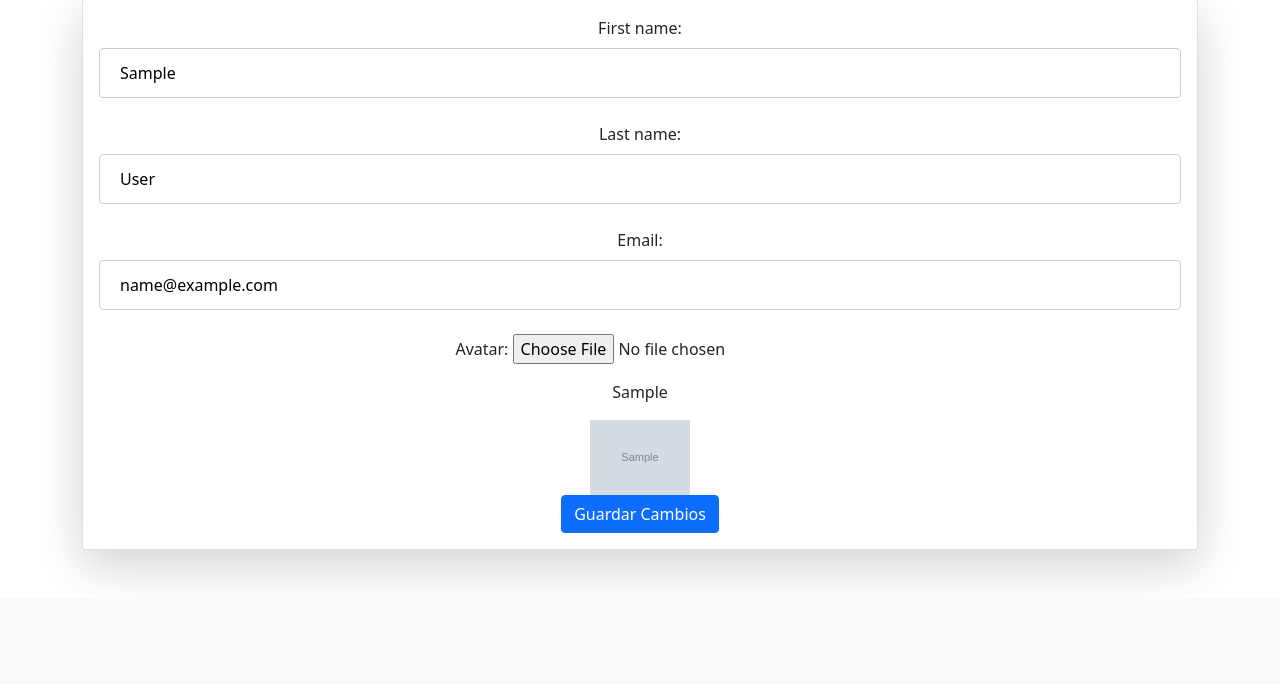
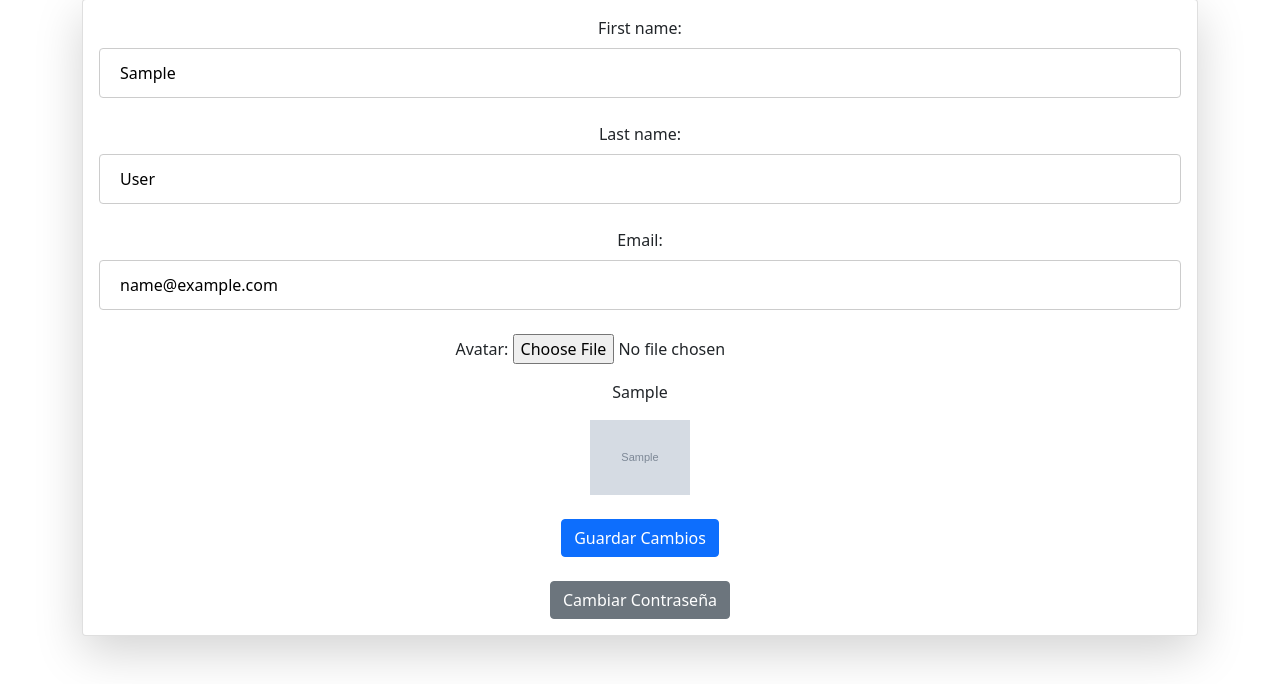
Before and after one commit to sanchezmiguel/CoderBlogRepo, a Django app: page /accounts/profile/ in a window 1280 px wide. Shown: the part 231-915 px from the top of the page. Before the commit the page ends 803 px from the top, so only its background shows below. Run offline with Django 4.2, Linux system fonts and the light colour scheme; a user stored in the database is signed in; tables that the repository leaves empty hold one stand-in row (values such as "Sample post"); grey boxes marked "Sample" are stand-in pictures; some libraries are stand-ins or nearby versions.

Commit message:
se corrige ubicacion de load static se agrega iconos change passwd

```diff
--- a/coderDjango/perfilesApp/templates/perfilesApp/about_creator.html
+++ b/coderDjango/perfilesApp/templates/perfilesApp/about_creator.html
@@ -18,7 +18,7 @@
                 <div class="col-md-9 ms-md-3 text-md-start">
                     <p><b>Nombre:</b> {{ profile.name }}</p>
                     <p><b>Correo electrónico:</b> {{ profile.email }}</p>
-                    <p><b>LinkedIn:</b> <a href="{{ profile.linkedin }}" target="_blank">{{ profile.linkedin }}</a></p>
+                    <p><b><i class="bi bi-linkedin"></i> LinkedIn:</b> <a href="{{ profile.linkedin }}" target="_blank">{{ profile.linkedin }}</a></p>
                     <p><b>GitHub:</b> <a href="{{ profile.github }}" target="_blank">{{ profile.github }}</a></p>
                 </div>
             </div>
--- a/coderDjango/perfilesApp/templates/perfilesApp/profile.html
+++ b/coderDjango/perfilesApp/templates/perfilesApp/profile.html
@@ -17,8 +17,17 @@
                     <img alt="Avatar" src="{{ user_profile.avatar.url }}" width="100">
                     {% endif %}
                 </div>
-                <button class="btn btn-primary" type="submit">Guardar Cambios</button>
+                <div class="mt-4">
+                    <button class="btn btn-primary" type="submit">
+                        <i class="bi bi-save"></i> Guardar Cambios
+                    </button>
+                </div>
             </form>
+            <div class="mt-4">
+                <a class="btn btn-secondary" href="{% url 'cambiar-contrasena' %}">
+                    <i class="bi bi-key"></i> Cambiar Contraseña
+                </a>
+            </div>
         </div>
     </div>
 </div>
--- a/coderDjango/perfilesApp/urls.py
+++ b/coderDjango/perfilesApp/urls.py
@@ -2,6 +2,8 @@
 from django.conf import settings
 from django.conf.urls.static import static
 from django.urls import path
+from django.contrib.auth.decorators import login_required
+from django.contrib.auth.views import PasswordChangeView
 
 from . import views
 
@@ -11,6 +13,8 @@ urlpatterns = [
     path('logout', views.LogoutInterfaceView.as_view(), name='logout'),
     path('signup', views.SignupView.as_view(), name='signup'),
     path('profile/', views.ProfileView.as_view(), name='profile'),
+    path('cambiar-contrasena/', login_required(PasswordChangeView.as_view()), name='cambiar-contrasena'),
+
 ]
 
 if settings.DEBUG:
--- a/coderDjango/static/templates/base.html
+++ b/coderDjango/static/templates/base.html
@@ -1,5 +1,5 @@
+{% load static %}
 <!doctype html>
-{% load static %}
 
 <html lang="en">
 <head>
```
